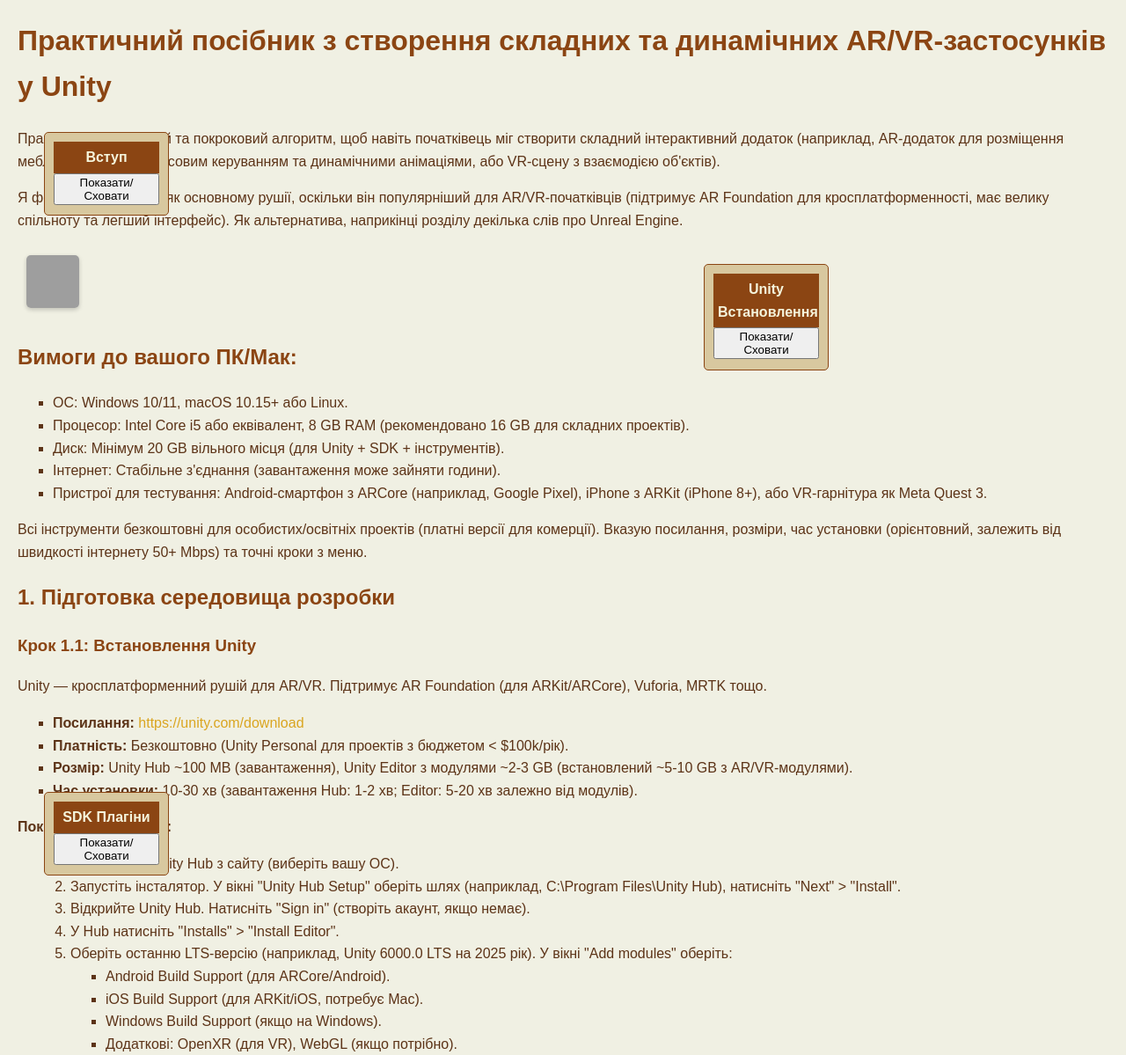
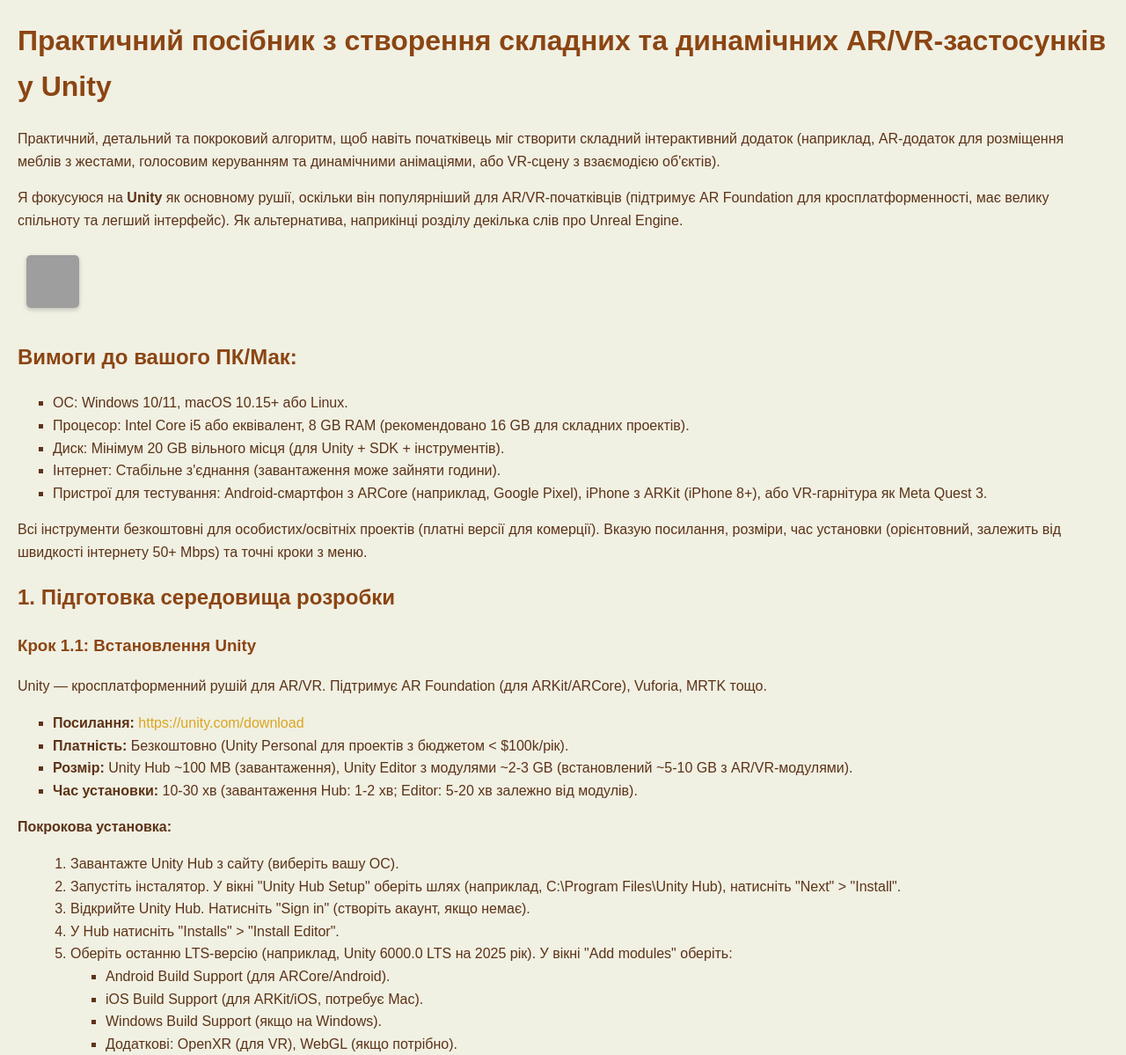
Before and after one commit to RuslanKryvtsov/AR_VR-applications, a Flask app: page /guide_AR_VR_apps_creation in a window 1280 px wide. Shown: the top 1199 px of the page at 88% size. Run offline with Flask 3, Linux system fonts and the light colour scheme; grey boxes are pictures that could not be loaded.

Commit message:
Незначні зміни стилів

```diff
--- a/templates/guide_AR_VR_apps_creation.html
+++ b/templates/guide_AR_VR_apps_creation.html
@@ -42,11 +42,6 @@
 
 <p>Всі інструменти безкоштовні для особистих/освітніх проектів (платні версії для комерції). Вказую посилання, розміри, час установки (орієнтовний, залежить від швидкості інтернету 50+ Mbps) та точні кроки з меню.</p>
 
-<div id="draggable-intro" class="draggable" style="top: 150px; left: 50px;">
-    <div class="draggable-header">Вступ</div>
-    <button onclick="toggleDescription('desc-intro')">Показати/Сховати</button>
-    <div id="desc-intro" class="toggle-content">Клікніть для деталей, переміщуйте мишкою.</div>
-</div>
 
 <h2>1. Підготовка середовища розробки</h2>
 
@@ -80,11 +75,7 @@
 <img src="https://cdn-icons-png.flaticon.com/512/3646/3646965.png" alt="Unity Editor Illustration" style="width: 300px;" onclick="toggleDescription('unity-desc')">
 <div id="unity-desc" class="toggle-content">Ілюстрація Unity Editor: Показує інтерфейс для налаштування AR/VR-проектів.</div>
 
-<div id="draggable-unity" class="draggable" style="top: 300px; left: 800px;">
-    <div class="draggable-header">Unity Встановлення</div>
-    <button onclick="toggleDescription('desc-unity')">Показати/Сховати</button>
-    <div id="desc-unity" class="toggle-content">Деталі кроку 1.1: Встановлення Unity Hub та Editor.</div>
-</div>
+
 
 <h3>Крок 1.2: Встановлення Android SDK (для Android/ARCore)</h3>
 <p>Потрібно для білду на Android-пристрої.</p>
@@ -170,11 +161,6 @@
 
 <div id="sdk-desc" class="toggle-content">Ілюстрація SDK плагінів: Показує інтеграцію AR Foundation, Vuforia тощо в Unity.</div>
 
-<div id="draggable-sdk" class="draggable" style="top: 900px; left: 50px;">
-    <div class="draggable-header">SDK Плагіни</div>
-    <button onclick="toggleDescription('desc-sdk')">Показати/Сховати</button>
-    <div id="desc-sdk" class="toggle-content">Деталі кроку 1.4: Встановлення AR/VR SDK в Unity.</div>
-</div>
 
 <h3>Крок 1.5: Налаштування емуляторів та пристроїв</h3>
 <ul>
@@ -190,9 +176,8 @@
     <li><strong>Тест на пристрої:</strong> Для Android — увімкніть USB Debugging (Settings > Developer Options). Для iOS — Apple Developer Program (безкоштовно для тестів).</li>
 </ul>
 
-<img src="https://cdn-icons-png.flaticon.com/512/2177/2177328.png" alt="Emulator Setup Illustration" style="width: 300px;" onclick="toggleDescription('emulator-desc')">
+
 <div id="emulator-desc" class="toggle-content">Ілюстрація налаштування емуляторів: Для тестування AR/VR на пристроях.</div>
-
 
 
 <h2>2. Створення та накладення 3D-моделей</h2>
@@ -292,12 +277,6 @@
 
 <div id="testing-desc" class="toggle-content">Ілюстрація тестування: Деплоїмент та оптимізація AR/VR-додатків.</div>
 
-<div id="draggable-test" class="draggable" style="top: 1900px; left: 800px;">
-    <div class="draggable-header">Тестування</div>
-    <button onclick="toggleDescription('desc-test')">Показати/Сховати</button>
-    <div id="desc-test" class="toggle-content">Деталі розділу 4: Тестування та деплоїмент.</div>
-</div>
-
 <h2>Альтернатива: Unreal Engine</h2>
 <p>Якщо Unity не підходить (для фотореалізму):</p>
 <ul>
@@ -310,12 +289,6 @@
 </ul>
 
 <div id="unreal-desc" class="toggle-content">Ілюстрація Unreal Engine: Альтернатива для фотореалістичних AR/VR-проектів.</div>
-
-<div id="draggable-unreal" class="draggable" style="top: 2100px; left: 50px;">
-    <div class="draggable-header">Unreal Engine</div>
-    <button onclick="toggleDescription('desc-unreal')">Показати/Сховати</button>
-    <div id="desc-unreal" class="toggle-content">Деталі альтернативи: Unreal Engine.</div>
-</div>
 
 <p>Цей посібник дозволяє створити складний додаток, наприклад, AR-меблі з жестами та анімаціями. Якщо потрібно розширити (e.g., multiplayer), додайте Photon або Mirror. Почніть з простої сцени та додавайте складність. Успіхів!</p>
 
```
Also changed, not shown: templates/development_workflow.html (+22 -23 lines), templates/immersive_world.html (+5 -4 lines), templates/index.html (+16 -13 lines).
